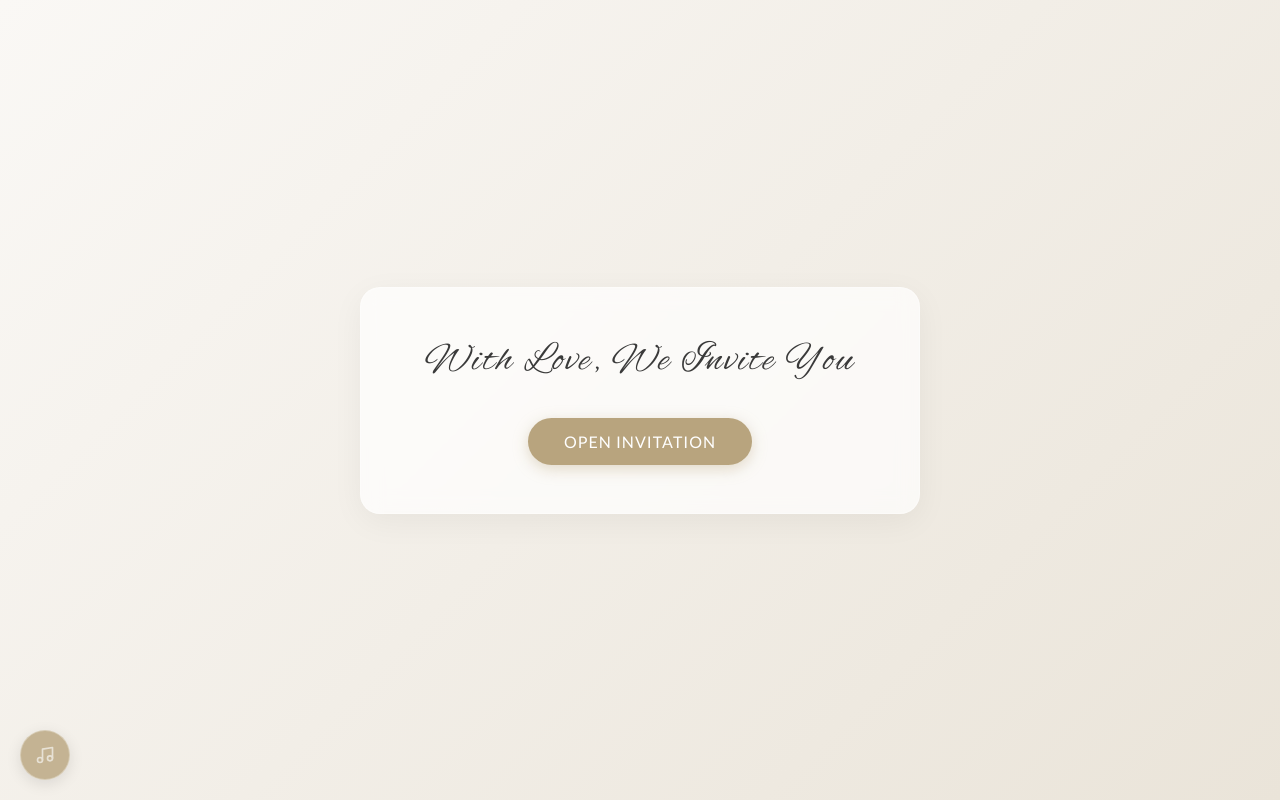
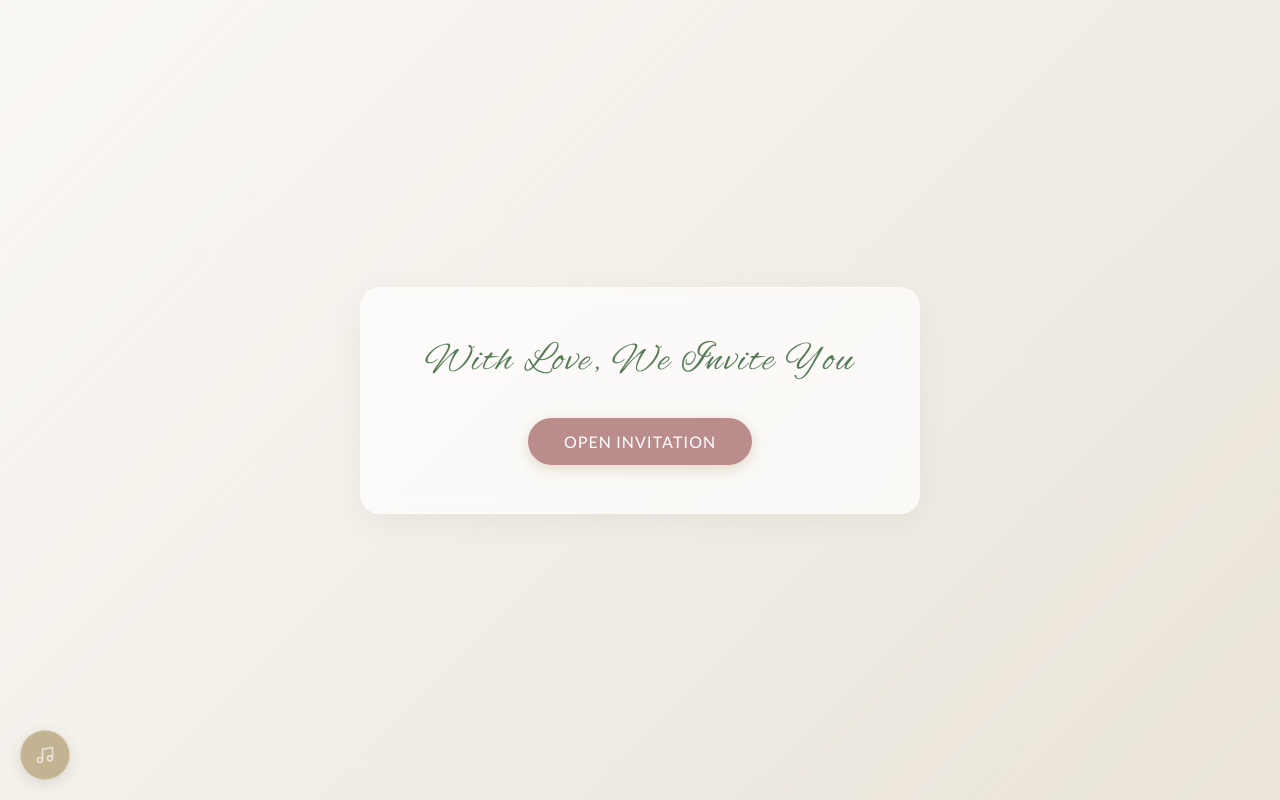
Before and after one commit to hsjsjsj009/dipilihzalma, a React (Vite) app: page /#/ in a window 1280 px wide. Built offline with nearby package versions, Linux system fonts and the light colour scheme.

Commit message:
adjust opening screen color

```diff
--- a/src/components/OpeningScreen.jsx
+++ b/src/components/OpeningScreen.jsx
@@ -72,7 +72,7 @@ const OpeningScreen = ({ onOpen }) => {
                     style={{
                         marginBottom: '2rem',
                         fontSize: '2.5rem',
-                        color: '#3A3A3A',
+                        color: '#597c58',
                         letterSpacing: '2px'
                     }}
                 >
@@ -89,7 +89,7 @@ const OpeningScreen = ({ onOpen }) => {
                     style={{
                         padding: '14px 36px',
                         border: 'none',
-                        backgroundColor: '#B8A47E',
+                        backgroundColor: '#ba8c8c',
                         color: 'white',
                         fontSize: '1rem',
                         letterSpacing: '1px',
```
